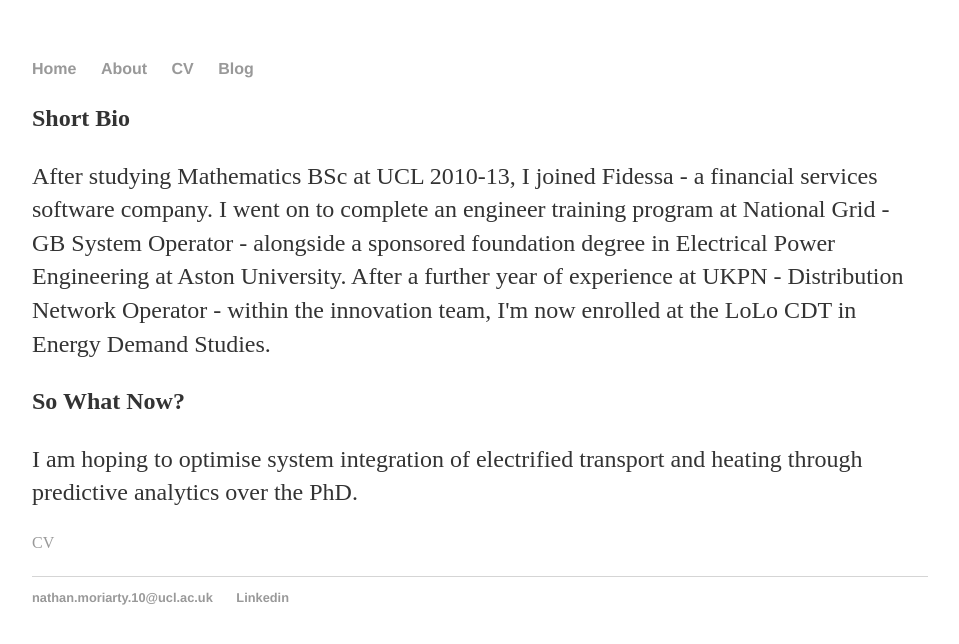
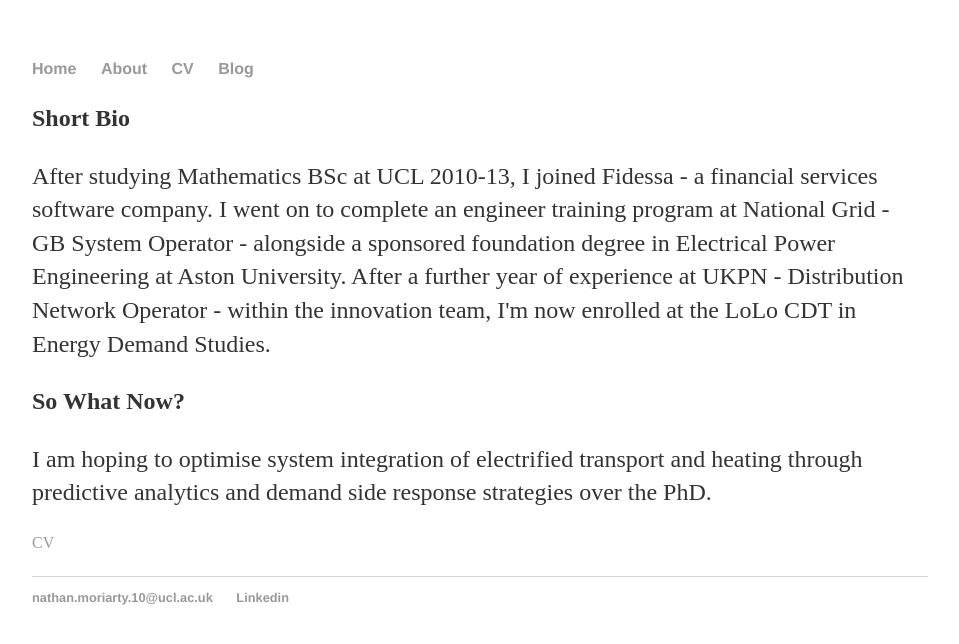
Before and after one commit to nathanmoriarty/nathanmoriarty.github.io, a Jekyll site: the page built from about/index.html, in a window 1280 px wide. Shown: the top 644 px of the page, without its empty margins (160-1119 px from the left). Built offline with Jekyll 4.4.1, drawn with Linux system fonts in a browser that asks for light colours.

Commit message:
Update index.html

```diff
--- a/about/index.html
+++ b/about/index.html
@@ -8,7 +8,7 @@ title: Nathan Moriarty, PhD Candidate
   <p>After studying Mathematics BSc at UCL 2010-13, I joined Fidessa - a financial services software company. I went on to complete an engineer training program at National Grid - GB System Operator - alongside a sponsored foundation degree in Electrical Power Engineering at Aston University. After a further year of experience at UKPN - Distribution Network Operator - within the innovation team, I'm now enrolled at the LoLo CDT in Energy Demand Studies.</p>
 
   <p><b>So What Now?</b></p>
-  <p>I am hoping to optimise system integration of electrified transport and heating through predictive analytics over the PhD.</p>
+  <p>I am hoping to optimise system integration of electrified transport and heating through predictive analytics and demand side response strategies over the PhD.</p>
 
   <a href="/cv">CV</a>
   <p> </p>
```
